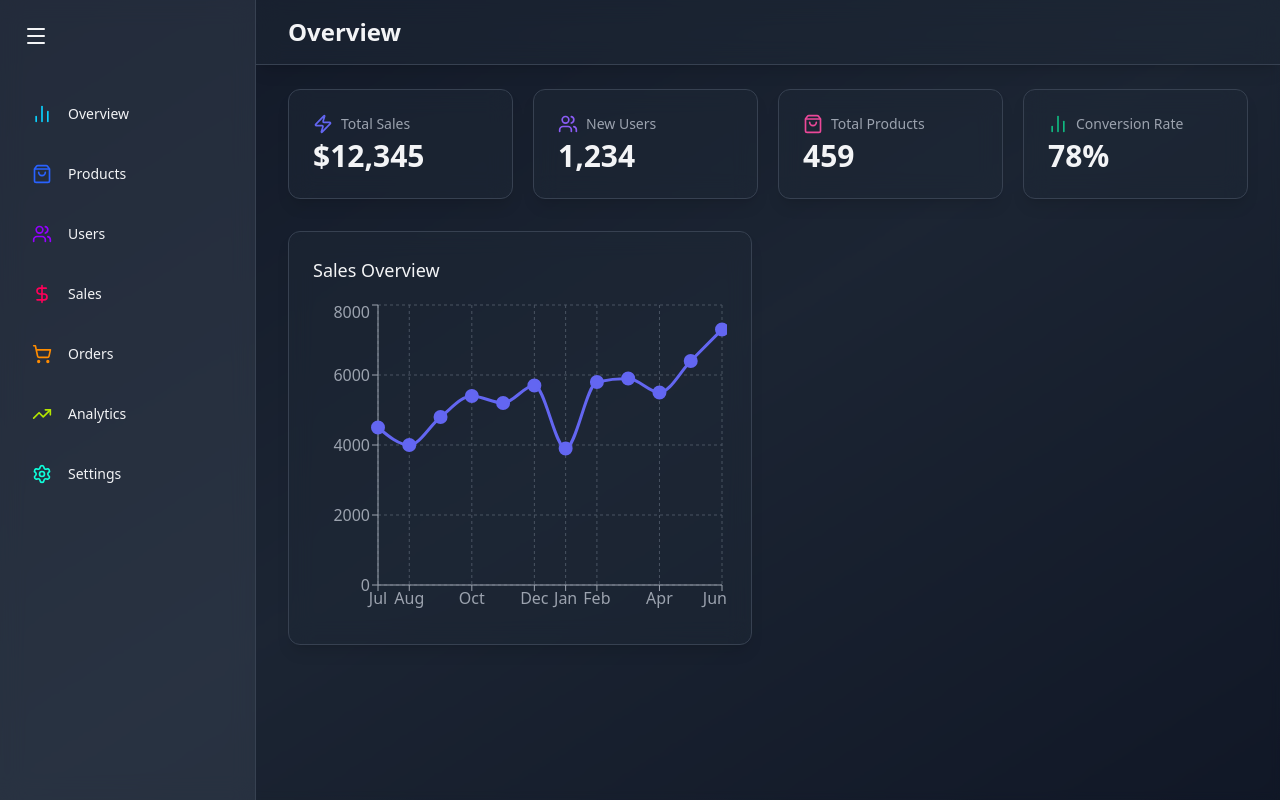
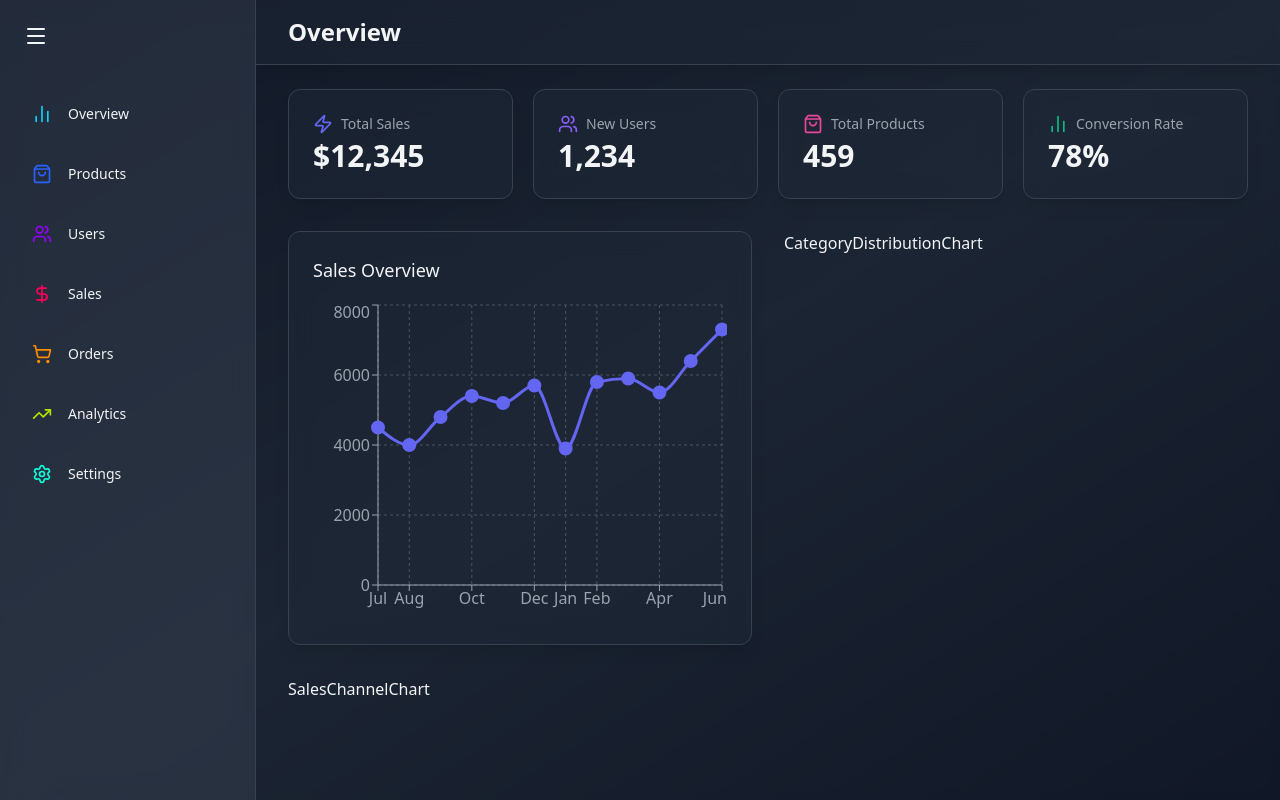
Before and after one commit to devrolet/react-admin-dashboard, a React (Vite) app: page / in a window 1280 px wide. Built offline with nearby package versions, Linux system fonts and the light colour scheme.

Commit message:
Init 2 new charts

```diff
--- /dev/null
+++ b/src/components/overview/CategoryDistributionChart.jsx
@@ -0,0 +1,7 @@
+const CategoryDistributionChart = () => {
+  return (
+    <div>CategoryDistributionChart</div>
+  )
+}
+
+export default CategoryDistributionChart
--- /dev/null
+++ b/src/components/overview/SalesChannelChart.jsx
@@ -0,0 +1,7 @@
+const SalesChannelChart = () => {
+  return (
+    <div>SalesChannelChart</div>
+  )
+}
+
+export default SalesChannelChart
--- a/src/pages/OverviewPage.jsx
+++ b/src/pages/OverviewPage.jsx
@@ -3,6 +3,8 @@ import { motion } from "framer-motion";
 import StatCard from "../components/common/StatCard";
 import SalesOverviewChart from "../components/overview/SalesOverviewChart";
 import { BarChart2, ShoppingBag, Users, Zap } from "lucide-react";
+import CategoryDistributionChart from "../components/overview/CategoryDistributionChart";
+import SalesChannelChart from "../components/overview/SalesChannelChart";
 
 const OverviewPage = () => {
   return (
@@ -25,6 +27,8 @@ const OverviewPage = () => {
 
         <div className="grid grid-cols-1 lg:grid-cols-2 gap-8">
           <SalesOverviewChart />
+          <CategoryDistributionChart />
+          <SalesChannelChart />
         </div>
       </main>
     </div>
```
